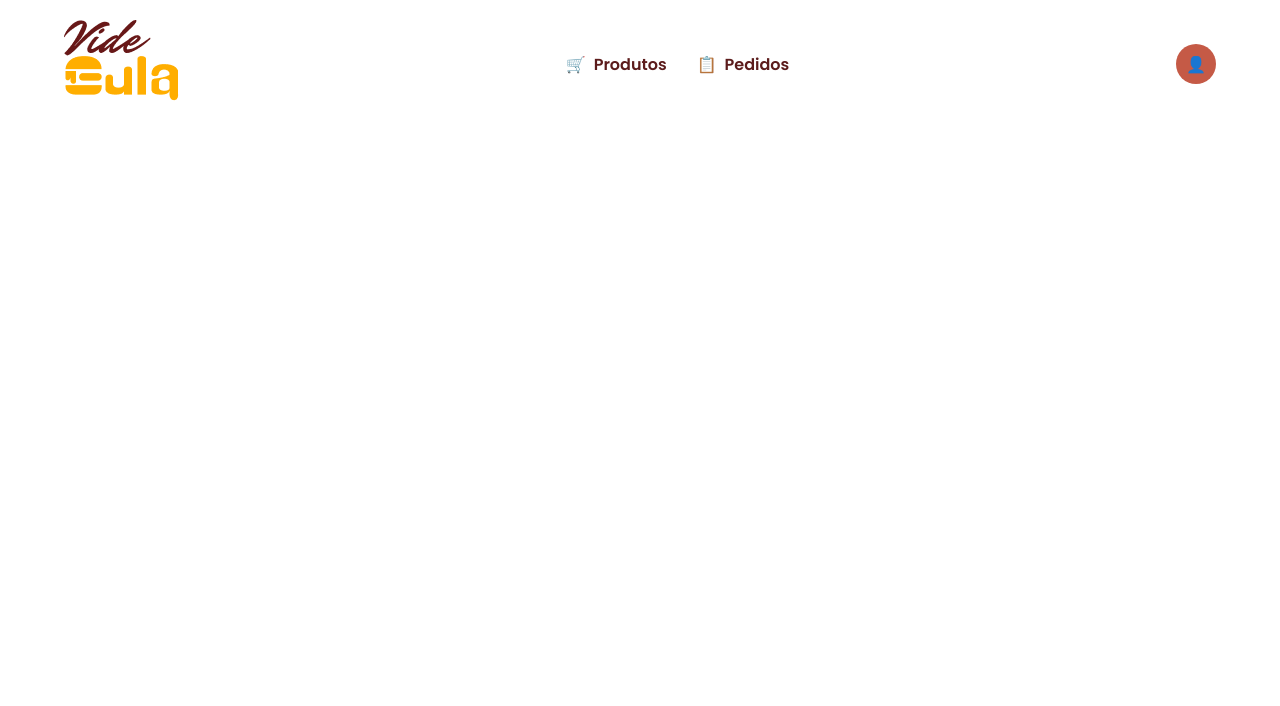
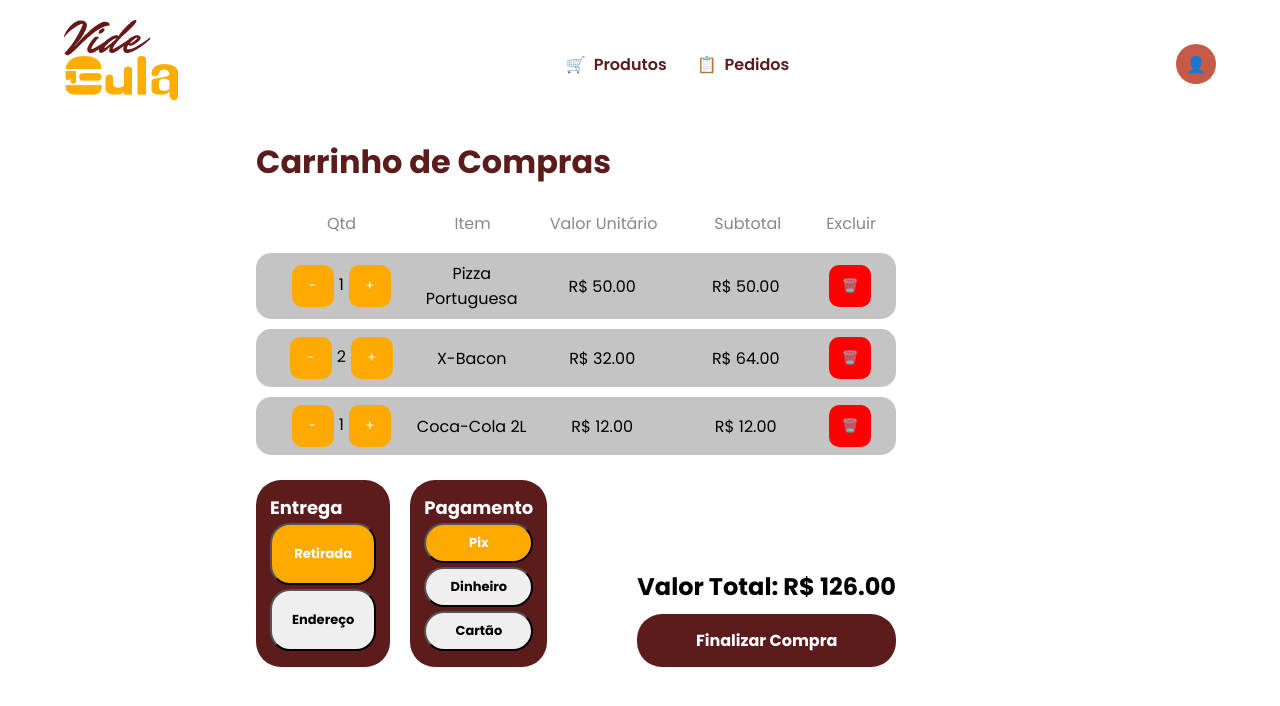
Before and after one commit to wellington170/Vide-Gula, a React (Vite) app in the folder frontend/: page /carrinho in a window 1280 px wide. Shown: the top 706 px of the page. Built offline with nearby package versions, Linux system fonts and the light colour scheme.

Commit message:
feat: adiciona carrinho (sem funcionalidades)

```diff
--- a/frontend/src/App.jsx
+++ b/frontend/src/App.jsx
@@ -8,6 +8,7 @@ import Navbar from './components/Navbar'
 import GestaoProdutos from './pages/GestaoProduto/GestaoProdutos'
 import Dashboard from './pages/Dashboard/Dashboard'
 import GestaoPedidos from './pages/GestaoPedidos/GestaoPedidos'
+import Carrinho from './pages/Carrinho/Carrinho'
 
 
 function App() {
@@ -23,6 +24,7 @@ function App() {
           <Route path="/produtos" element={<GestaoProdutos />} />
           <Route path="/dashboard" element={<Dashboard />} />
           <Route path="/pedidos" element={<GestaoPedidos />} />
+          <Route path="/carrinho" element={<Carrinho />} />
         </Routes>
       </BrowserRouter>
     </>
--- /dev/null
+++ b/frontend/src/pages/Carrinho/Carrinho.css
@@ -0,0 +1,182 @@
+.carrinho-container {
+  padding: 10px 30% 50px 20%;
+}
+
+.carrinho-container h1 {
+  font-size: 32px;
+  font-weight: 800;
+  margin-bottom: 25px;
+  color: var(--secondary-color);
+}
+
+.tabela-carrinho-wrapper {
+  width: 100%;
+  display: flex;
+  flex-direction: column;
+  gap: 12px;
+}
+
+.tabela-carrinho-header,
+.linha-carrinho {
+  display: flex;
+  align-items: center;
+  width: 100%;
+  padding: 0 20px;
+}
+
+.coluna-quantidade { flex: 1; text-align: center; justify-content: center; }
+.coluna-item { flex: 1; text-align: center; }
+.coluna-valor { flex: 1; text-align: center; }
+.coluna-subtotal { flex: 1.2; text-align: center; }
+
+.tabela-carrinho-header {
+  font-size: 16px;
+  color: #888888;
+  font-weight: 500;
+  margin-bottom: 5px;
+}
+
+.linha-carrinho {
+  background-color: #C4C4C4;
+  border-radius: 15px;
+  min-height: 55px;
+  padding: 8px 20px;
+  margin-bottom: 10px;
+}
+
+.linha-carrinho:hover {
+  transition: 0.15s;
+  background-color: #b8b8b8;
+  transform: translateY(-2px);
+}
+
+.conteudo-celula-carrinho {
+  padding: 0 15px;
+  font-size: 14px;
+  color: #2c2c2c;
+  font-weight: 600;
+  border-right: 2px solid #A9A9A9;
+  min-height: 35px;
+  display: flex;
+  align-items: center;
+  align-self: stretch;
+}
+
+.coluna-quantidade.conteudo-celula-carrinho {
+  border-right: none;
+}
+
+.coluna-subtotal.conteudo-celula-carrinho {
+  justify-content: center;
+}
+
+.btn-add,
+.btn-delete,
+.btn-subtract {
+    width: 42px;
+    height: 42px;
+    border: none;
+    border-radius: 10px;
+    margin: 0 5px;
+    cursor: pointer;
+    background: var(--primary-color);
+    color: var(--white);
+    font-size:2 0px;
+}
+
+.btn-delete {
+    background-color: red;
+}
+
+.btn-add:hover,
+.btn-delete:hover,
+.btn-subtract:hover {
+    transition: 0.2s;
+    transform: translateY(-2px);
+    opacity: 0.9;
+}
+
+.valor-total-destaque {
+  color: #000000;
+  font-weight: 700;
+}
+
+.carrinho-footer {
+  width: 100%;
+  padding: 15px 0px;
+  display: flex;
+  justify-content: space-between;
+  align-items: center;
+}
+
+.opcoes-carrinho {
+  display: flex;
+  gap: 20px;
+}
+
+.opcoes {
+  display: flex;
+  flex-direction: column;
+  background-color: var(--secondary-color);
+  color: var(--white);
+  border: none;
+  border-radius: 25px;
+  padding: 14px;
+  font-size: 12px;
+}
+
+.opcoes button {
+  padding: 8px 20px;
+  margin: 2px 0;
+  border-radius: 20px;
+  font-size: 13px;
+  font-weight: 700;
+  cursor: pointer;
+}
+
+.opcao-selecionada {
+  background-color: var(--primary-color);
+  color: var(--white);
+
+}
+
+.valor-total {
+  display: flex;
+  flex-direction: column;
+  align-self: flex-end;
+  height: 100%;
+  gap: 10px;
+}
+
+.btn-finalizar {
+  background-color: var(--secondary-color);
+  color: var(--white);
+  border: none;
+  border-radius: 25px;
+  padding: 14px;
+  font-size: 16px;
+  font-weight: 700;
+  cursor: pointer;
+}
+
+@media (max-width: 900px) {
+  .carrinho-container {
+    padding: 10px 5% 50px 5%;
+  }
+
+  .tabela-carrinho-wrapper {
+    overflow-x: auto;
+  }
+  .tabela-carrinho-header,
+  .linha-carrinho {
+    min-width: 850px;
+  }
+  .carrinho-footer {
+    flex-direction: column;
+    align-items: flex-start;
+    gap: 20px;
+  }
+  .valor-total {
+    align-self: inherit;
+  }
+}
--- /dev/null
+++ b/frontend/src/pages/Carrinho/Carrinho.jsx
@@ -0,0 +1,142 @@
+import { useState } from "react";
+import "./Carrinho.css";
+
+const Carrinho = () => {
+    const [itens, setItens] = useState([
+        {
+            id: 1,
+            quantidade: 1,
+            nome: "Pizza Portuguesa",
+            valor: 50.0,
+        },
+        {
+            id: 2,
+            quantidade: 2,
+            nome: "X-Bacon",
+            valor: 32.0,
+        },
+        {
+            id: 3,
+            quantidade: 1,
+            nome: "Coca-Cola 2L",
+            valor: 12.0,
+        },
+    ]);
+
+    const [entregaSelecionada, setEntregaSelecionada] = useState('Retirada');
+    const [pagamentoSelecionado, setPagamentoSelecionado] = useState('Pix');
+
+    const aumentarQuantidade = (id) => {
+        setItens((prev) =>
+            prev.map((item) =>
+                item.id === id
+                    ? { ...item, quantidade: item.quantidade + 1 }
+                    : item
+            )
+        );
+    };
+
+    const diminuirQuantidade = (id) => {
+        setItens((prev) =>
+            prev.map((item) =>
+                item.id === id && item.quantidade > 1
+                    ? { ...item, quantidade: item.quantidade - 1 }
+                    : item
+            )
+        );
+    };
+
+    const excluirItem = (id) => {
+        setItens((prev) => prev.filter((item) => item.id !== id));
+    };
+
+    const total = itens.reduce(
+        (acc, item) => acc + item.valor * item.quantidade,
+        0
+    );
+
+    return (
+        <div className="carrinho-container">
+            <h1>Carrinho de Compras</h1>
+            <div className="tabela-carrinho-wrapper">
+                <div className="tabela-carrinho-header">
+                    <div className="coluna-quantidade">Qtd</div>
+                    <div className="coluna-item">Item</div>
+                    <div className="coluna-valor">Valor Unitário</div>
+                    <div className="coluna-subtotal">Subtotal</div>
+                    <div className="coluna-excluir">Excluir</div>
+                </div>
+
+                <div>
+                    {itens.map((item) => (
+                        <div className="linha-carrinho" key={item.id}>
+                            <div className="coluna-quantidade">
+                                <button className="btn-subtract" onClick={() => diminuirQuantidade(item.id)}>-</button>
+                                {item.quantidade}
+                                <button className="btn-add" onClick={() => aumentarQuantidade(item.id)}>+</button>
+                            </div>
+                            <div className="coluna-item">
+                                {item.nome}
+                            </div>
+                            <div className="coluna-valor">
+                                R$ {item.valor.toFixed(2)}
+                            </div>
+                            <div className="coluna-subtotal">
+                                R$ {(item.valor * item.quantidade).toFixed(2)}
+                            </div>
+                            <div className="coluna-excluir">
+                                <button className="btn-delete" onClick={() => excluirItem(item.id)}>🗑️</button>
+                            </div>
+                        </div>
+                    ))}
+                </div>
+            </div>
+            <div className="carrinho-footer">
+                <div className="opcoes-carrinho">
+                    <div className="opcoes">
+                        <h2>Entrega</h2>
+                        <button
+                            className={`opcao ${entregaSelecionada === 'Retirada' ? 'opcao-selecionada' : ''}`}
+                            type="button"
+                            onClick={() => setEntregaSelecionada('Retirada')}
+                        >Retirada</button>
+                        <button
+                            className={`opcao ${entregaSelecionada === 'Endereço' ? 'opcao-selecionada' : ''}`}
+                            type="button"
+                            onClick={() => setEntregaSelecionada('Endereço')}
+                        >Endereço</button>
+                    </div>
+                    <div className="opcoes">
+                        <h2>Pagamento</h2>
+                        <button
+                            className={`opcao ${pagamentoSelecionado === 'Pix' ? 'opcao-selecionada' : ''}`}
+                            type="button"
+                            onClick={() => setPagamentoSelecionado('Pix')}
+                        >Pix</button>
+                        <button
+                            className={`opcao ${pagamentoSelecionado === 'Dinheiro' ? 'opcao-selecionada' : ''}`}
+                            type="button"
+                            onClick={() => setPagamentoSelecionado('Dinheiro')}
+                        >Dinheiro</button>
+                        <button
+                            className={`opcao ${pagamentoSelecionado === 'Cartão' ? 'opcao-selecionada' : ''}`}
+                            type="button"
+                            onClick={() => setPagamentoSelecionado('Cartão')}
+                        >Cartão</button>
+                    </div>
+                </div>
+
+                <div className="valor-total">
+                    <h2>Valor Total: R$ {total.toFixed(2)}</h2>
+                    <button className="btn-finalizar" onClick={() => alert('Compra finalizada!')}>
+                        Finalizar Compra
+                    </button>
+                </div>
+            </div>
+
+        </div>
+
+    );
+};
+
+export default Carrinho;
--- a/frontend/src/pages/GestaoPedidos/GestaoPedidos.css
+++ b/frontend/src/pages/GestaoPedidos/GestaoPedidos.css
@@ -1,5 +1,5 @@
 .gestao-pedidos-container {
-  padding: 10px 5% 50px 20%;
+  padding: 10px 30% 50px 20%;
 }
 
 .gestao-pedidos-container h1 {
@@ -13,7 +13,6 @@
   width: 100%;
   display: flex;
   flex-direction: column;
-  padding-right: 30%;
   gap: 12px;
 }
 
@@ -134,6 +133,9 @@
 }
 
 @media (max-width: 900px) {
+  .gestao-pedidos-container {
+    padding: 10px 5% 50px 5%;
+  }
   .tabela-pedidos-wrapper {
     overflow-x: auto;
   }
--- a/frontend/src/pages/GestaoPedidos/GestaoPedidos.jsx
+++ b/frontend/src/pages/GestaoPedidos/GestaoPedidos.jsx
@@ -98,7 +98,7 @@ const GestaoPedidos = () => {
                     <div className="coluna-status">Status</div>
                 </div>
 
-                <div className="tabela-pedidos-body">
+                <div>
                     {pedidos.map((pedido) => {
                         const config = getStatusConfig(pedido.status);
                         return (
```
